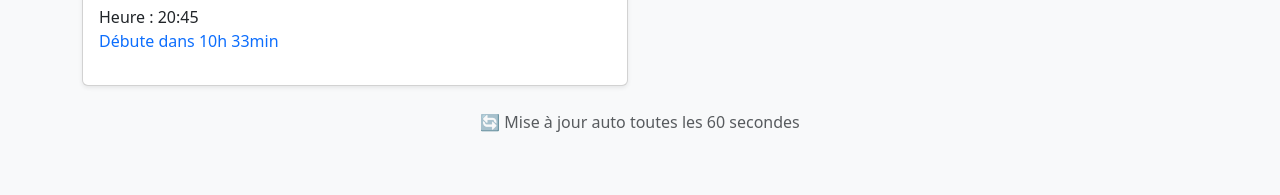
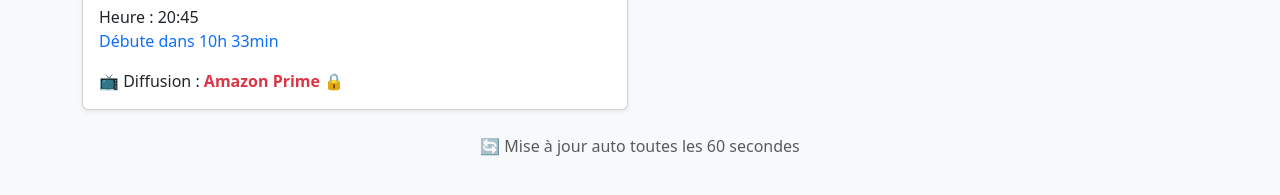
Before and after one commit to paulrault/suivi-matchs, a plain HTML site: page index.html in a window 1280 px wide. Shown: the part 267-462 px from the top of the page. Drawn offline with nearby package versions, Linux system fonts and the light colour scheme.

Commit message:
Update index.html

```diff
--- a/index.html
+++ b/index.html
@@ -16,13 +16,18 @@
       font-size: 1.2rem;
       margin: 0 10px;
     }
+    .team-name {
+      white-space: nowrap;
+      overflow: hidden;
+      text-overflow: ellipsis;
+      max-width: 120px;
+    }
   </style>
 </head>
 <body class="bg-light">
   <div class="container py-4">
     <h1 class="text-center mb-4">⚽ Matchs européens à venir</h1>
 
-    <!-- Filtres -->
     <div class="row mb-4">
       <div class="col-md-5">
         <label for="leagueSelect" class="form-label">🏆 Choisir une ligue</label>
@@ -61,21 +66,58 @@
       return date.toISOString().split('T')[0];
     };
 
-    // 🌍 Données fictives sur plusieurs jours et ligues
     const matches = [
-      { date: getDateWithOffset(0), competition: "Ligue 1", time: "20:45", status: "À venir", home: { name: "PSG", logo: "https://upload.wikimedia.org/wikipedia/en/a/a7/Paris_Saint-Germain_F.C..svg", score: null }, away: { name: "Lyon", logo: "https://upload.wikimedia.org/wikipedia/en/c/c6/Olympique_Lyonnais_logo.svg", score: null }},
-      { date: getDateWithOffset(1), competition: "Premier League", time: "18:30", status: "À venir", home: { name: "Man City", logo: "https://upload.wikimedia.org/wikipedia/en/e/eb/Manchester_City_FC_badge.svg", score: null }, away: { name: "Liverpool", logo: "https://upload.wikimedia.org/wikipedia/en/0/0c/Liverpool_FC.svg", score: null }},
-      { date: getDateWithOffset(2), competition: "Serie A", time: "21:00", status: "À venir", home: { name: "Juventus", logo: "https://upload.wikimedia.org/wikipedia/commons/1/15/Juventus_FC_2017_logo.svg", score: null }, away: { name: "AC Milan", logo: "https://upload.wikimedia.org/wikipedia/commons/d/d0/Logo_of_AC_Milan.svg", score: null }},
-      { date: getDateWithOffset(3), competition: "Bundesliga", time: "19:00", status: "À venir", home: { name: "Bayern Munich", logo: "https://upload.wikimedia.org/wikipedia/en/1/1f/FC_Bayern_München_logo_%282017%29.svg", score: null }, away: { name: "Dortmund", logo: "https://upload.wikimedia.org/wikipedia/commons/6/67/Borussia_Dortmund_logo.svg", score: null }},
-      { date: getDateWithOffset(4), competition: "La Liga", time: "20:30", status: "À venir", home: { name: "Real Madrid", logo: "https://upload.wikimedia.org/wikipedia/en/5/56/Real_Madrid_CF.svg", score: null }, away: { name: "Barcelona", logo: "https://upload.wikimedia.org/wikipedia/en/4/47/FC_Barcelona_%28crest%29.svg", score: null }},
-      { date: getDateWithOffset(5), competition: "Eredivisie", time: "16:00", status: "À venir", home: { name: "Ajax", logo: "https://upload.wikimedia.org/wikipedia/en/7/79/Ajax_Amsterdam.svg", score: null }, away: { name: "PSV", logo: "https://upload.wikimedia.org/wikipedia/en/2/21/PSV_Eindhoven.svg", score: null }}
+      {
+        date: getDateWithOffset(0),
+        competition: "Ligue 1",
+        time: "20:45",
+        status: "À venir",
+        home: { name: "PSG", logo: "https://upload.wikimedia.org/wikipedia/en/a/a7/Paris_Saint-Germain_F.C..svg", score: null },
+        away: { name: "Lyon", logo: "https://upload.wikimedia.org/wikipedia/en/c/c6/Olympique_Lyonnais_logo.svg", score: null },
+        broadcast: { name: "Amazon Prime", paid: true, url: "https://www.amazon.fr/gp/video/storefront" }
+      },
+      {
+        date: getDateWithOffset(1),
+        competition: "Premier League",
+        time: "18:30",
+        status: "À venir",
+        home: { name: "Man City", logo: "https://upload.wikimedia.org/wikipedia/en/e/eb/Manchester_City_FC_badge.svg", score: null },
+        away: { name: "Liverpool", logo: "https://upload.wikimedia.org/wikipedia/en/0/0c/Liverpool_FC.svg", score: null },
+        broadcast: { name: "RMC Sport", paid: true, url: "https://rmcsport.bfmtv.com" }
+      },
+      {
+        date: getDateWithOffset(2),
+        competition: "Serie A",
+        time: "21:00",
+        status: "À venir",
+        home: { name: "Juventus", logo: "https://upload.wikimedia.org/wikipedia/commons/1/15/Juventus_FC_2017_logo.svg", score: null },
+        away: { name: "AC Milan", logo: "https://upload.wikimedia.org/wikipedia/commons/d/d0/Logo_of_AC_Milan.svg", score: null },
+        broadcast: { name: "beIN Sports", paid: true, url: "https://www.beinsports.com/france/" }
+      },
+      {
+        date: getDateWithOffset(3),
+        competition: "Bundesliga",
+        time: "19:00",
+        status: "À venir",
+        home: { name: "Bayern Munich", logo: "https://upload.wikimedia.org/wikipedia/en/1/1f/FC_Bayern_München_logo_%282017%29.svg", score: null },
+        away: { name: "Dortmund", logo: "https://upload.wikimedia.org/wikipedia/commons/6/67/Borussia_Dortmund_logo.svg", score: null },
+        broadcast: { name: "Canal+", paid: true, url: "https://www.canalplus.com/direct" }
+      },
+      {
+        date: getDateWithOffset(4),
+        competition: "La Liga",
+        time: "20:30",
+        status: "À venir",
+        home: { name: "Real Madrid", logo: "https://upload.wikimedia.org/wikipedia/en/5/56/Real_Madrid_CF.svg", score: null },
+        away: { name: "Barcelona", logo: "https://upload.wikimedia.org/wikipedia/en/4/47/FC_Barcelona_%28crest%29.svg", score: null },
+        broadcast: { name: "L'Équipe TV", paid: false }
+      }
     ];
 
     const leagueSelect = document.getElementById('leagueSelect');
     const daySelect = document.getElementById('daySelect');
     const weekBtn = document.getElementById('weekBtn');
     const matchList = document.getElementById('match-list');
-
     let showWeek = false;
 
     function getCountdownText(dateStr, timeStr) {
@@ -112,6 +154,13 @@
         const scoreDisplay = match.home.score !== null ? `${match.home.score} - ${match.away.score}` : "vs";
         const countdown = getCountdownText(match.date, match.time);
 
+        const broadcastInfo = match.broadcast ? `
+          <p class="mb-0">📺 Diffusion :
+            ${match.broadcast.paid ?
+              `<a href="${match.broadcast.url}" target="_blank" class="text-danger text-decoration-none fw-bold">${match.broadcast.name} 🔒</a>` :
+              `<span class="fw-semibold">${match.broadcast.name}</span>`}
+          </p>` : '';
+
         const div = document.createElement("div");
         div.className = "col-md-6";
         div.innerHTML = `
@@ -120,16 +169,17 @@
             <div class="d-flex align-items-center justify-content-between">
               <div class="d-flex align-items-center">
                 <img src="${match.home.logo}" class="team-logo me-2" alt="${match.home.name}">
-                <span>${match.home.name}</span>
+                <span class="team-name">${match.home.name}</span>
               </div>
               <div class="vs">${scoreDisplay}</div>
               <div class="d-flex align-items-center">
-                <span>${match.away.name}</span>
+                <span class="team-name">${match.away.name}</span>
                 <img src="${match.away.logo}" class="team-logo ms-2" alt="${match.away.name}">
               </div>
             </div>
             <p class="mb-0 mt-2">Heure : ${match.time}</p>
             <p class="text-primary">${countdown}</p>
+            ${broadcastInfo}
           </div>
         `;
         matchList.appendChild(div);
@@ -141,15 +191,12 @@
       showWeek = false;
       renderMatches();
     });
-
     weekBtn.addEventListener("click", () => {
       showWeek = true;
       renderMatches();
     });
 
-    // ⏱️ Rafraîchissement toutes les 60s
     setInterval(renderMatches, 60000);
-
     renderMatches();
   </script>
 </body>
```
